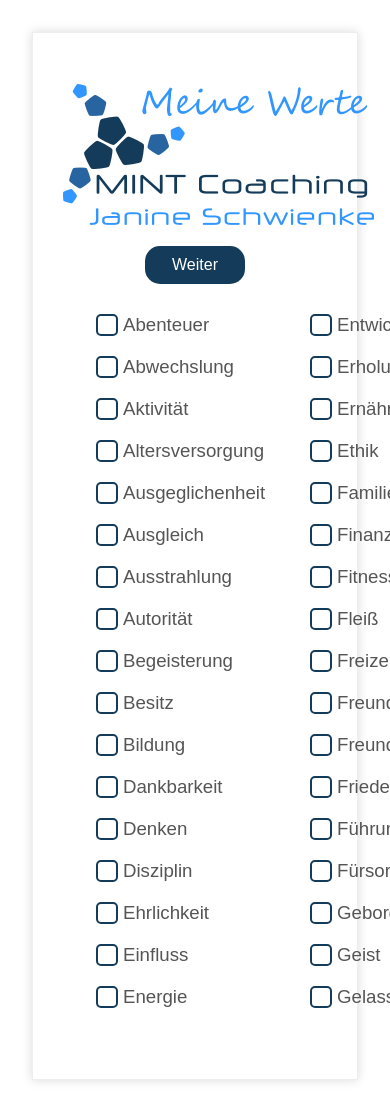
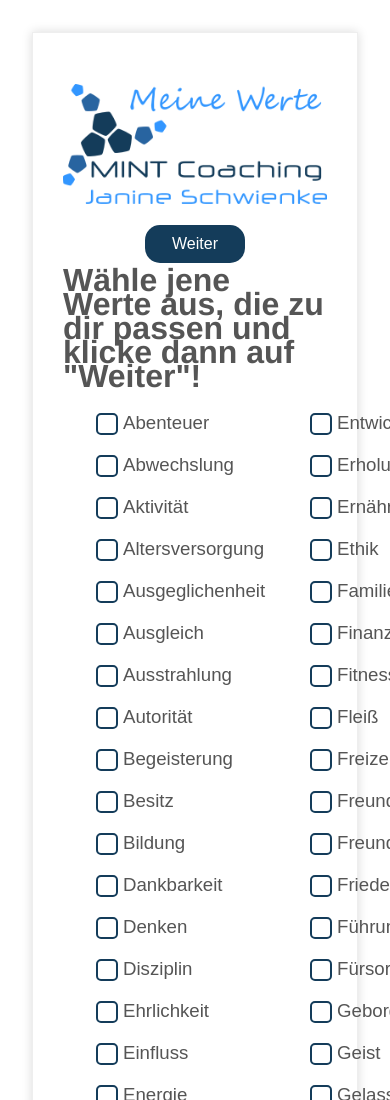
Before and after one commit to MINTCOACHING/Werteanalyse, a plain HTML site: page startpc.html in a window 390 px wide. Shown: the top 1100 px of the page. Drawn offline with Linux system fonts and the light colour scheme.

Commit message:
logo responsive

```diff
--- a/startpc.html
+++ b/startpc.html
@@ -15,9 +15,10 @@ SPDX-License-Identifier: Apache-2.0 -->
    <body>
 	<div id="druckbereich" class="printpdf1">
 	<h1 align="center">
-		<img src="images/Logo.png" alt="Mint Coaching">
+		<img src="images/Logo.png" style="width: 100%" alt="Mint Coaching">
 	  <div><button class="button" onclick="checkbox()">Weiter</button>
 	  </div>
+	  <div align="left">Wähle jene Werte aus, die zu dir passen und klicke dann auf "Weiter"!</div>
   	</h1>
 	   <table border="0" width=100% >
 		   <td valign=top>
```
Also changed, not shown: startmobile.html (+1 -1 lines), top10.html (+1 -1 lines).
